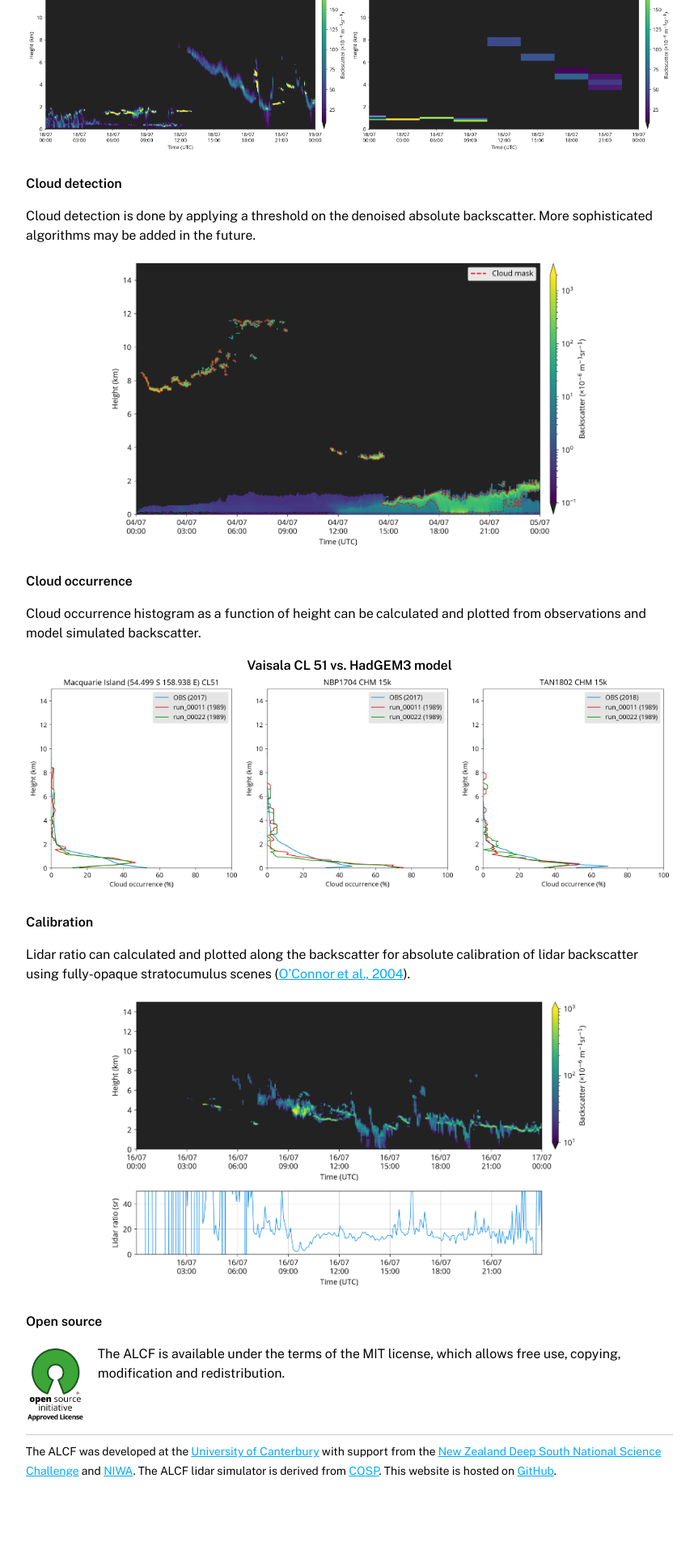
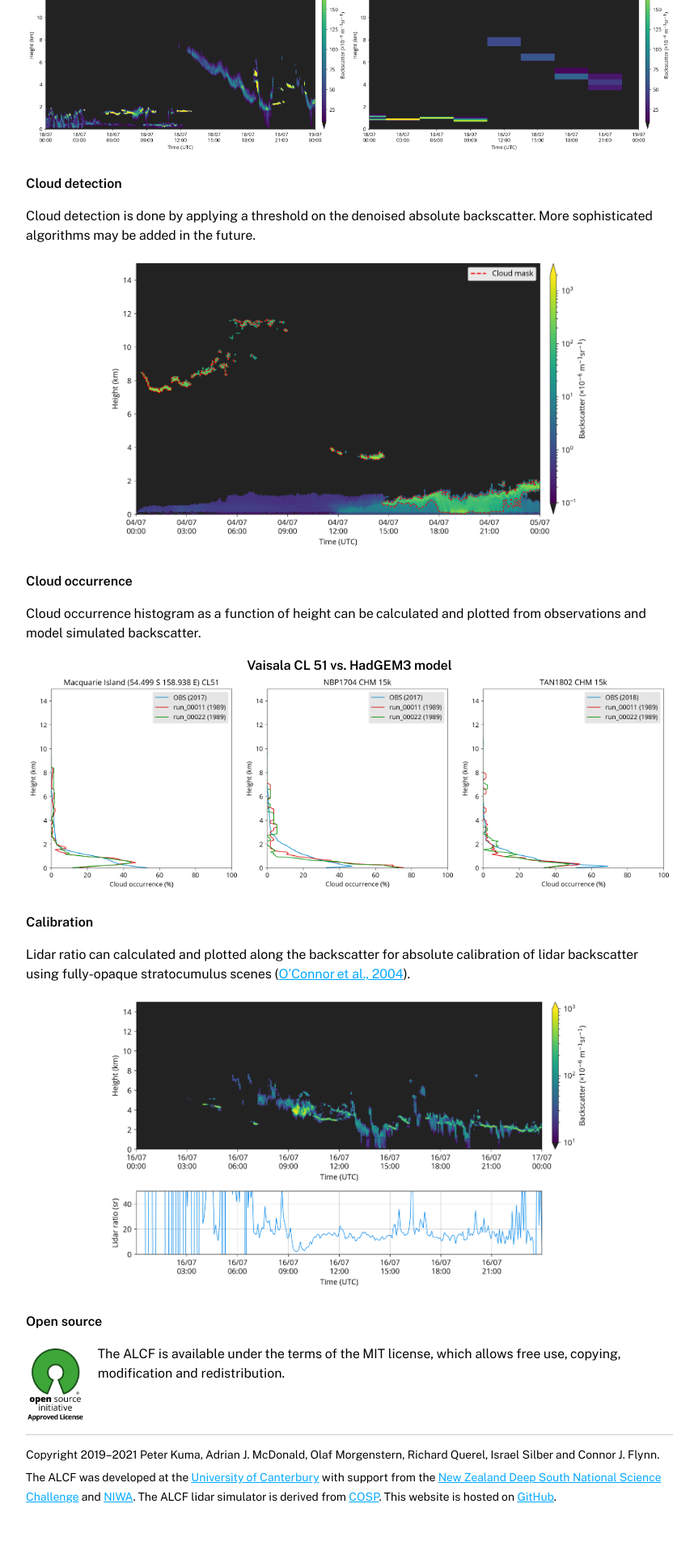
Before and after one commit to alcf-lidar/alcf-lidar.github.io, a Jekyll site: the page built from index.md, in a window 1280 px wide. Shown: the part 1616-3536 px from the top of the page at 81% size, without its empty margins (208-1066 px from the left). Built offline with Jekyll 4.4.1, drawn with Linux system fonts in a browser that asks for light colours; before the commit the page ends 3504 px from its top, so only the background shows below that.

Commit message:
Add a copyright statement to the footer

```diff
--- a/_layouts/default.html
+++ b/_layouts/default.html
@@ -29,8 +29,14 @@
 {{ content }}
 </main>
 <footer>
+<p>
+Copyright 2019–2021 Peter Kuma, Adrian J. McDonald, Olaf Morgenstern,
+Richard Querel, Israel Silber and Connor J. Flynn.
+</p>
+<p>
 The ALCF was developed at the <a href="https://www.canterbury.ac.nz">University of Canterbury</a>
 with support from the <a href="https://www.deepsouthchallenge.co.nz">New Zealand Deep South National Science Challenge</a> and <a href="https://www.niwa.co.nz/">NIWA</a>. The ALCF lidar simulator is derived from <a href="https://github.com/CFMIP/COSPv1">COSP</a>. This website is hosted on <a href="https://github.com">GitHub</a>.
+</p>
 </footer>
 </div>
 </body>
--- a/css/default.css
+++ b/css/default.css
@@ -129,6 +129,10 @@ footer {
 	clear: both;
 }
 
+footer p {
+	margin: 4px 0;
+}
+
 pre.highlight {
 	padding: 4px 8px;
 	overflow: auto;
```
